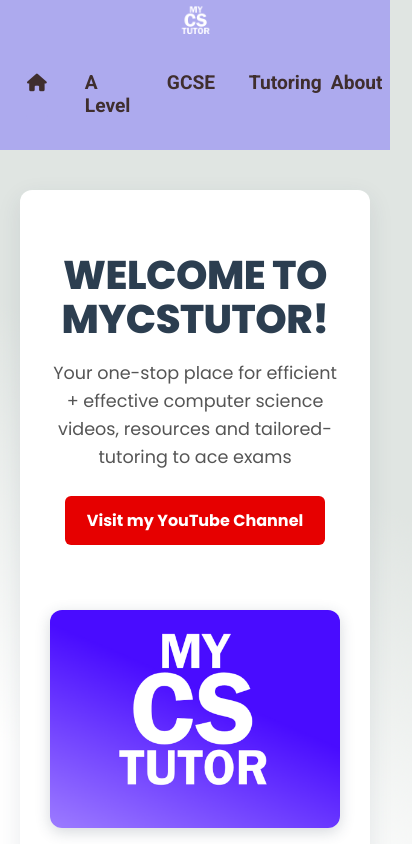
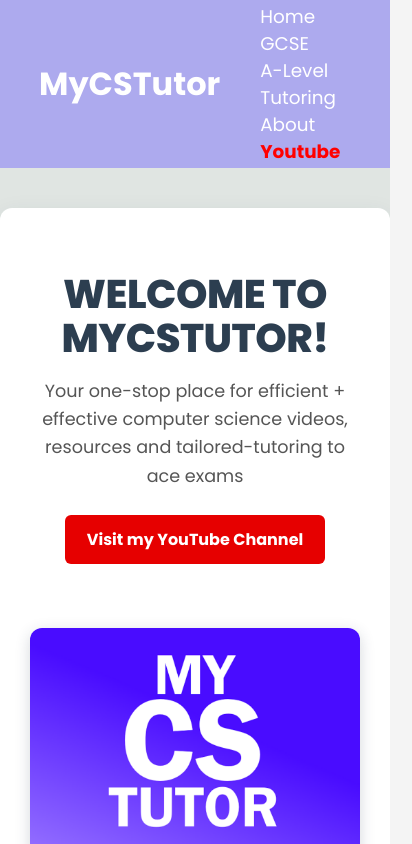
Before and after one commit to mc14211/mycstutor, a plain HTML site: page index.html in a window 390 px wide. Shown: the top 844 px of the page, 412 px wide, since content can reach past the window. Drawn offline with Linux system fonts and the light colour scheme.

Commit message:
navbar fix

```diff
--- a/index.html
+++ b/index.html
@@ -28,9 +28,9 @@
 
 </head>
 <body>
-  <header>
+
     <div id="navbar-placeholder"></div>
-  </header>
+
 <main>
     <section class="hero">
       <div class="hero-text">
--- a/navbar.html
+++ b/navbar.html
@@ -1,22 +1,14 @@
-<div class="navbar-container">
+
+
+<header class="header">
+  <a href="mycstutor3.png" class="logo">MyCSTutor</a>
+
   <nav class="navbar">
-    <div class="tutor-icon">
-        <a href="index.html">
-            <img src="/mycstutor-blend-in.png" alt="MyCSTutor Logo" class="logo-img">
-        </a>
-    </div>
-
-    <div class="nav-links">
-        <a href="/index.html" class="nav-link home-icon">
-          <i class="fas fa-home"></i>
-        </a>
-        <a href="/a-level" class="nav-link">A Level</a>
-        <a href="/gcse" class="nav-link">GCSE</a>
-        <a href="/tutoring" class="nav-link">Tutoring</a>
-        <a href="/about" class="nav-link">About</a>
-        </a>
-    </div>
-
-    <div class="nav-right"></div> <!-- Empty div to balance the logo -->
+    <a href="/">Home</a>
+    <a href="/a-level">GCSE</a>
+    <a href="/gcse">A-Level</a>
+    <a href="/tutoring">Tutoring</a>
+    <a href="/about">About</a>
+    <a href="youtube.com/@MyCSTutor" style="color:red; font-weight:600;">Youtube</a>
   </nav>
-</div>
+</header>
--- a/script.js
+++ b/script.js
@@ -1,6 +1,3 @@
-
-
-
 // Load navbar
 fetch("/navbar.html")
   .then(res => res.text())
--- a/style.css
+++ b/style.css
@@ -1,4 +1,9 @@
+*{
+  box-sizing:border-box
+}
+
 body {
+  min-height:100vh;
   font-family: 'Poppins',Arial, sans-serif;
   background: #f4f4f4;
   color: #333;
@@ -9,21 +14,35 @@
   background-attachment:fixed;
   margin:0;
 }
+.navbar a{
+  font-size:1.15rem;
+  color:#fff;
+  text-decoration:none;
+  font-weight:500;
+  margin-left:2.5rem;
+}
 
 header {
-  background: #adaaee;
-  position:sticky;
+  position:fixed;
+  background:#ADAAEE;
   top:0;
-  z-index:1000;
-  color: white;
-  border-radius: 0px;
-  display: flex;
-  justify-content: space-between;
-  align-items: center;
+  left:0;
   width:100%;
+  padding:0.2rem 10%;
+  display:flex;
+  justify-content:space-between;
+  align-items:center;
+  z-index:100;
+  backdrop-filter: blur(30px);
+
+
 }
-header h1 {
-    margin:0
+.logo{
+  font-size:2rem;
+  color:#fff;
+  text-decoration:none;
+  font-weight:700;
+
 }
 
 @media (max-width: 600px) {
@@ -32,81 +51,28 @@
     padding: 10px;
   }
 
-  .nav-link{
-    padding:1px 1px !important;
-    font-size:1.2rem !important;
-    border-width:1px;
-    max-width: 46px !important;
-    font-size:1rem !important;
-  }
-  .nav-right {
-    flex-direction: column;
-    gap: 10px;
-  }
-  .navbar{
-    height:140px;
-    gap:1px;
-    padding:0 1px !important;
-    flex-direction:column;
-    align-items:left;
-    position:static;
-    box-sizing:border-box;
-    overflow:hidden;
-  }
-  .nav-link,.yt-icon{
-    margin-right:6px;
-    border:none !important;
-    font-size:1.2rem !important;
-    background:transparent;
-  }
+
   .home-icon i,.yt-icon i{
     font-size:1.1rem;
   }
-  .navbar-container{
-    height:150px;
-    padding:0 3px;
-    max-width: 440px !important;
-    margin-left:-10px !important;
+
+
   }
   .header{
     position:static;
   }
-  .nav-links{
-    display:grid;
-    grid-template-columns: repeat(3,1fr) !important;
-    gap:6px !important;
-    max-width:300px;
-    max-height:50px;
-    margin:0 auto;
-    text-align:left;
-  }
+
   .tutor-logo{
     margin-bottom:2px;
   }
-  .navbar *{
-    box-sizing: border-box;
-    max-width:400px;
-    margin:0 auto;
-  }
+
   .yt-icon{
     font-size:0.6rem !important;
   }
-}
 
 
 
 
-header nav {
-    margin-top:10px;
-}
-
-header nav a {
-    font-size:1.1rem;
-    color: #000000;
-    font-weight:bold;
-    text-decoration: none;
-    margin:0 5px;
-}
 
 .hero-heading{
     font-family:'Poppins',sans-serif;
@@ -150,39 +116,6 @@
 
 
 
-nav{
-    display:flex;
-    justify-content:space-between;
-    align-items:flex-start;
-    margin-top:10px;
-}
-
-.navbar{
-    display:flex;
-    justify-content:space-between;
-    align-items:center;
-    max-width:1200px;
-    padding:0 320px;
-    width:100%;
-    margin:0 auto;
-}
-
-.navbar a {
-    margin: 0 15px;
-    padding: 2px 6px;
-    display: inline-block;
-    text-decoration: none;
-    font-family: 'Roboto', sans-serif;
-}
-
-
-.navbar-container{
-    max-width:1200px;
-    margin: 0 auto;
-    padding: 0 20px;
-    box-sizing: border-box;
-    width:100%;
-}
 
 
 .tutor-logo{
@@ -212,56 +145,12 @@
     background-color:#0077cc;
     color:#ADAAEE;
 }
-.nav-right{
-    flex-shrink:0;
-    display:flex;
-    width:60px;
-    align-items:center;
-    justify-content:center;
-}
-.nav-link {
-    color: #3f2e2e;
-    font-weight: 600;
-    font-size: 1.1rem;
-    text-decoration: none;
-    gap:20px;
-    padding: 6px 12px;
-    border: 2px solid #3c2a95;
-    border-radius: 5px;
-    transition: background-color 0.6s ease, color 0.3s ease;
-}
 
-.nav-link:hover{
-    background-color:#4c39a7;
-    color:#000000
-}
-.nav-link.home{
-    color:#000000;
-    background-color:#174668;
-    padding: 6px 12px;
-    border-radius:4px;
-    text-decoration:none;
-    font-weight:bold;
-
-}
-
-.nav-link.home:hover{
-    background-color:#000000;
-}
-
-.nav-links{
-  flex-grow:1;
-  flex-shrink:0;
-  display:flex;
-  justify-content:center;
-  gap:40px;
-}
 
 
 
 main {
     margin-top:40px;
-    padding:0 20px;
 }
 
 .hero {
```
Also changed, not shown: a-level/index.html (+2 -2 lines), about/index.html (+2 -2 lines), gcse/index.html (+2 -2 lines), tutoring/index.html (+2 -2 lines).
